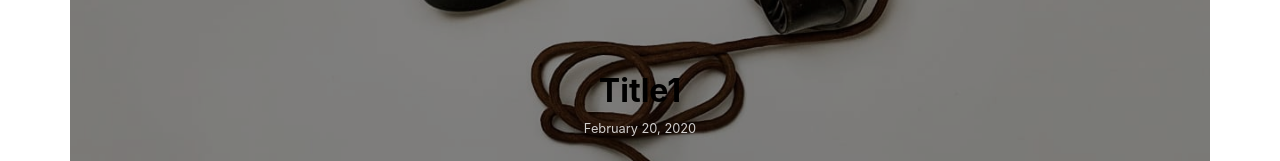
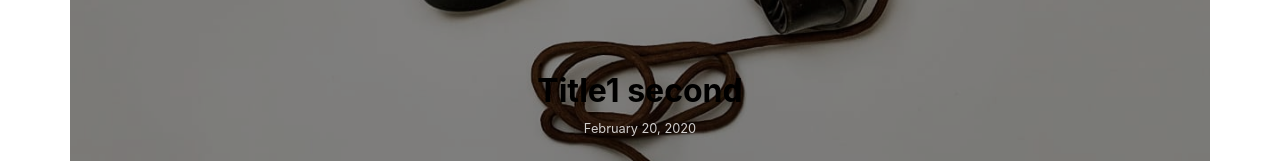
Before and after one commit to fahadsaleemfd/gatstarter, a Gatsby site: page /fillerama in a window 1280 px wide. Shown: the part 232-393 px from the top of the page. Built offline with nearby package versions, Linux system fonts and the light colour scheme; Gatsby itself is replaced by a stand-in of ours.

Commit message:
Update Blog “2020-02-20-fillerama”

```diff
--- a/_data/blog/2020-02-20-fillerama.md
+++ b/_data/blog/2020-02-20-fillerama.md
@@ -2,7 +2,7 @@
 template: BlogPost
 path: /fillerama
 date: 2020-02-20T14:59:36.571Z
-title: Title1
+title: Title1 second
 tags:
   - nextjs
   - phaser3
```
